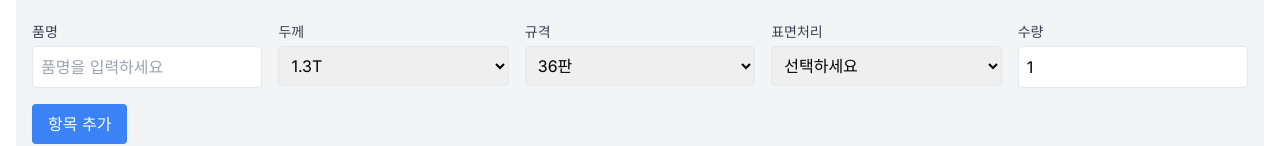
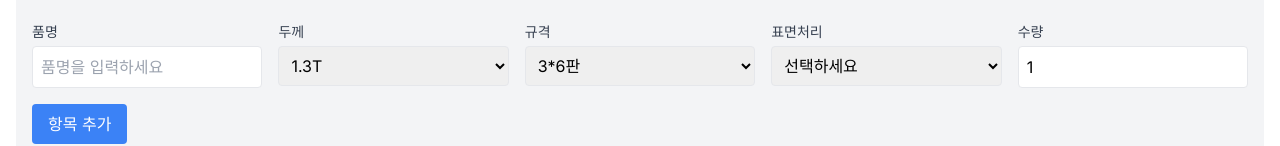
Before and after one commit to iammoneytaker/acrylic-calc, a Next.js app: page /order-form in a window 1280 px wide. Shown: the part 364-510 px from the top of the page. Built offline with nearby package versions, Linux system fonts and the light colour scheme.

Commit message:
FIX NAME

```diff
--- a/src/app/order-form/page.tsx
+++ b/src/app/order-form/page.tsx
@@ -9,13 +9,13 @@ const thicknessOptions = [
 ];
 
 const specificationOptions = [
-  '36판',
-  '대36판',
-  '대12판',
-  '45판',
-  '대45판',
-  '대46판',
-  '대48판',
+  '3*6판',
+  '대3*6판',
+  '대1*2판',
+  '4*5판',
+  '대4*5판',
+  '대4*6판',
+  '대4*8판',
 ];
 
 const surfaceTreatmentOptions = [
```
